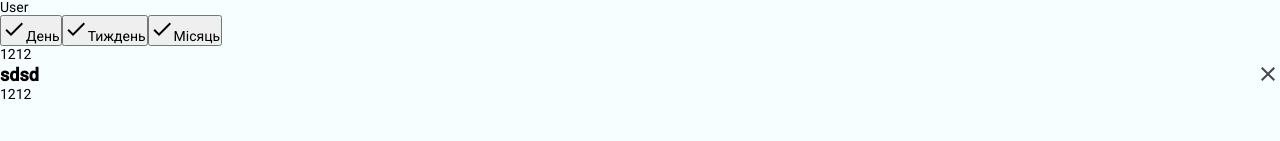
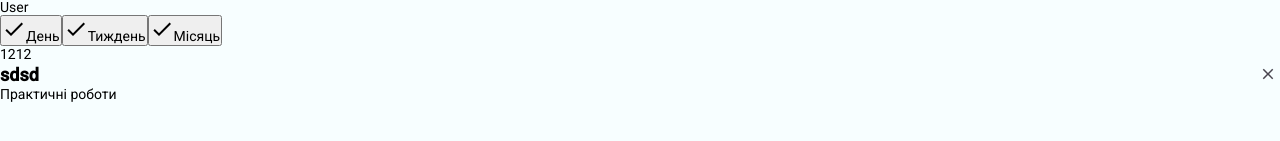
Before and after one commit to mindenit/nure-schedule, a React (Vite) app: page / in a window 1280 px wide. Both pictures are taken after a click on the link "User". Shown: the part 413-554 px from the top of the page. Built offline with nearby package versions, Linux system fonts and the light colour scheme.

Commit message:
feat: add List component

```diff
--- a/src/App.tsx
+++ b/src/App.tsx
@@ -1,17 +1,18 @@
 import { useSelector } from "react-redux";
 import { ThemeProvider } from "styled-components";
 
+import * as C from "styles/components";
 import GlobalStyles from "styles/global";
 import { darkTheme, lightTheme } from "styles/theme";
-import * as C from "styles/components";
 
 import type { RootState } from "core/store/store";
 
+import { Close, ImportContacts } from "@mui/icons-material";
+import { Navbar } from "components/Navbar/Navbar";
 import { Card } from "components/ui/Card";
-import { ImportContacts } from "@mui/icons-material";
-import { Navbar } from "components/Navbar/Navbar";
+import { Dialog } from "components/ui/Dialog";
+import { List } from "components/ui/List";
 import { Tabs } from "components/ui/Tabs";
-import { Dialog } from "components/ui/Dialog";
 
 const App: React.FC = () => {
     const { theme } = useSelector((state: RootState) => state.ui);
@@ -68,12 +69,18 @@ const App: React.FC = () => {
                     </Dialog.Trigger>
                     <Dialog.Content>
                         <Dialog.Header title="sdsd" />
-                        <p>1212</p>
+                        <List.Root>
+                            <List.Item>
+                                <List.Header>
+                                    Практичні роботи
+                                </List.Header>
+                            </List.Item>
+                        </List.Root>
                     </Dialog.Content>
                 </Dialog.Root>
             </Navbar.Root>
             <Tabs.Root defaultValue="day">
-                <Tabs.List>
+                <Tabs.List variant="compact">
                     <Tabs.Trigger value="day">День</Tabs.Trigger>
                     <Tabs.Trigger value="week">Тиждень</Tabs.Trigger>
                     <Tabs.Trigger value="month">Місяць</Tabs.Trigger>
--- a/src/components/ui/Dialog/Content/Content.styles.ts
+++ b/src/components/ui/Dialog/Content/Content.styles.ts
@@ -18,6 +18,7 @@ export const StyledDialogContent = styled(DialogPrimitive.Content)`
     box-sizing: border-box;
     padding: 1.5rem 2rem;
     border-radius: 20px 20px 0 0;
+    gap: 1rem;
   }
 `;
 
--- a/src/components/ui/Dialog/Header/Header.styles.ts
+++ b/src/components/ui/Dialog/Header/Header.styles.ts
@@ -26,4 +26,9 @@ export const StyledCloseButton = styled.button`
   border: 0;
   outline: none;
   color: ${({ theme }) => theme.colors.text};
+
+  svg {
+    width: 18px;
+    height: 18px;
+  }
 `;
--- /dev/null
+++ b/src/components/ui/List/Action/Action.styles.ts
@@ -0,0 +1,17 @@
+import styled from "styled-components";
+
+export const StyledListAction = styled.button`
+  display: flex;
+  align-items: center;
+  justify-content: center;
+  width: 24px;
+  height: 24px;
+  background-color: transparent;
+  color: ${({ theme }) => theme.colors.textContrast};
+  border: 0;
+
+  svg {
+    width: 18px;
+    height: 18px;
+  }
+`;
--- /dev/null
+++ b/src/components/ui/List/Action/Action.tsx
@@ -0,0 +1,10 @@
+import { ComponentPropsWithoutRef, ElementRef, forwardRef } from "react";
+import * as S from "./Action.styles";
+
+interface ListActionProps extends ComponentPropsWithoutRef<"button"> {}
+
+export const ListAction = forwardRef<ElementRef<"button">, ListActionProps>(({ ...props }, ref) => {
+  return <S.StyledListAction ref={ref} {...props} />
+});
+
+ListAction.displayName = "ListAction";
--- /dev/null
+++ b/src/components/ui/List/Header/Header.styles.ts
@@ -0,0 +1,11 @@
+import styled from "styled-components";
+import { media } from "styles/media";
+
+export const StyledListHeader = styled.div`
+  @media ${media.small} {
+    display: flex;
+    justify-content: flex-start;
+    align-items: center;
+    gap: 1rem;
+  }
+`;
--- /dev/null
+++ b/src/components/ui/List/Header/Header.tsx
@@ -0,0 +1,15 @@
+import { ComponentPropsWithoutRef, ElementRef, forwardRef } from "react";
+import * as S from "./Header.styles";
+
+interface ListHeaderProps extends ComponentPropsWithoutRef<"div"> {}
+
+export const ListHeader = forwardRef<ElementRef<"div">, ListHeaderProps>(({ children, ...props }, ref) => {
+  return (
+    <S.StyledListHeader ref={ref} {...props}>
+      <span className="Dot" aria-hidden />
+      {children}
+    </S.StyledListHeader>
+  )
+});
+
+ListHeader.displayName = "ListHeader";
--- /dev/null
+++ b/src/components/ui/List/Item/Item.styles.ts
@@ -0,0 +1,35 @@
+import styled from "styled-components";
+import { media } from "styles/media";
+
+export const StyledItem = styled.div`
+  @media ${media.small} {
+    display: flex;
+    flex-direction: row;
+    justify-content: space-between;
+    align-items: center;
+    width: 100%;
+    height: 54px;
+    font-size: 14px;
+    font-weight: 400;
+    color: ${({ theme }) => theme.colors.text};
+    background-color: ${({ theme }) => theme.colors.modalBg};
+    box-sizing: border-box;
+    padding: 0 1rem;
+    border-radius: 27px;
+    .Dot {
+      display: flex;
+    }
+
+    &:hover {
+      background-color: ${({ theme }) => theme.colors.navbarChip};
+      color: ${({ theme }) => theme.colors.textContrast};
+      .Dot {
+        display: flex;
+        width: 12px;
+        height: 12px;
+        background-color: ${({ theme }) => theme.colors.textContrast};
+        border-radius: 8px;
+      }
+    }
+  }
+`;
--- /dev/null
+++ b/src/components/ui/List/Item/Item.tsx
@@ -0,0 +1,12 @@
+import { ComponentPropsWithoutRef, ElementRef, forwardRef } from "react";
+import * as S from "./Item.styles";
+
+interface ListItemProps extends ComponentPropsWithoutRef<"div"> {}
+
+export const ListItem = forwardRef<ElementRef<"div">, ListItemProps>(({ ...props }, ref) => {
+  return (
+    <S.StyledItem ref={ref} {...props} />
+  )
+})
+
+ListItem.displayName = "ListItem";
--- /dev/null
+++ b/src/components/ui/List/List.styles.ts
@@ -0,0 +1,14 @@
+import styled from "styled-components";
+import { media } from "styles/media";
+
+export const StyledList = styled.section`
+  @media ${media.small} {
+    display: flex;
+    flex-direction: column;
+    align-items: flex-start;
+    justify-content: flex-start;
+    width: 100%;
+    height: fit-content;
+    gap: .5rem;
+  }
+`;
--- /dev/null
+++ b/src/components/ui/List/List.tsx
@@ -0,0 +1,20 @@
+import { ComponentPropsWithoutRef, ElementRef, forwardRef } from "react";
+import * as S from "./List.styles";
+import { ListItem } from "./Item/Item";
+import { ListAction } from "./Action/Action";
+import { ListHeader } from "./Header/Header";
+
+interface ListProps extends ComponentPropsWithoutRef<"section"> {}
+
+const ListRoot = forwardRef<ElementRef<"section">, ListProps>(({ ...props }, ref) => {
+  return <S.StyledList ref={ref} {...props} />
+});
+
+ListRoot.displayName = "ListRoot"
+
+export const List = { ...{
+  Action: ListAction,
+  Header: ListHeader,
+  Item: ListItem,
+  Root: ListRoot,
+}};
--- /dev/null
+++ b/src/components/ui/List/index.ts
@@ -0,0 +1 @@
+export * from "./List";
```
